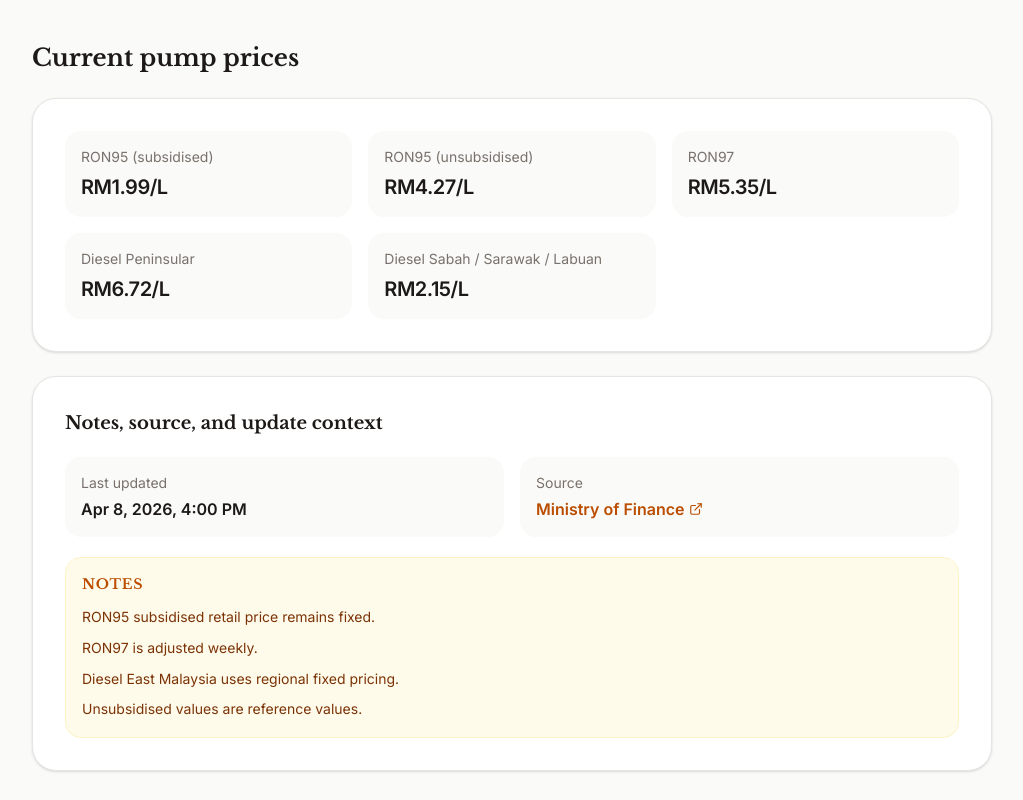
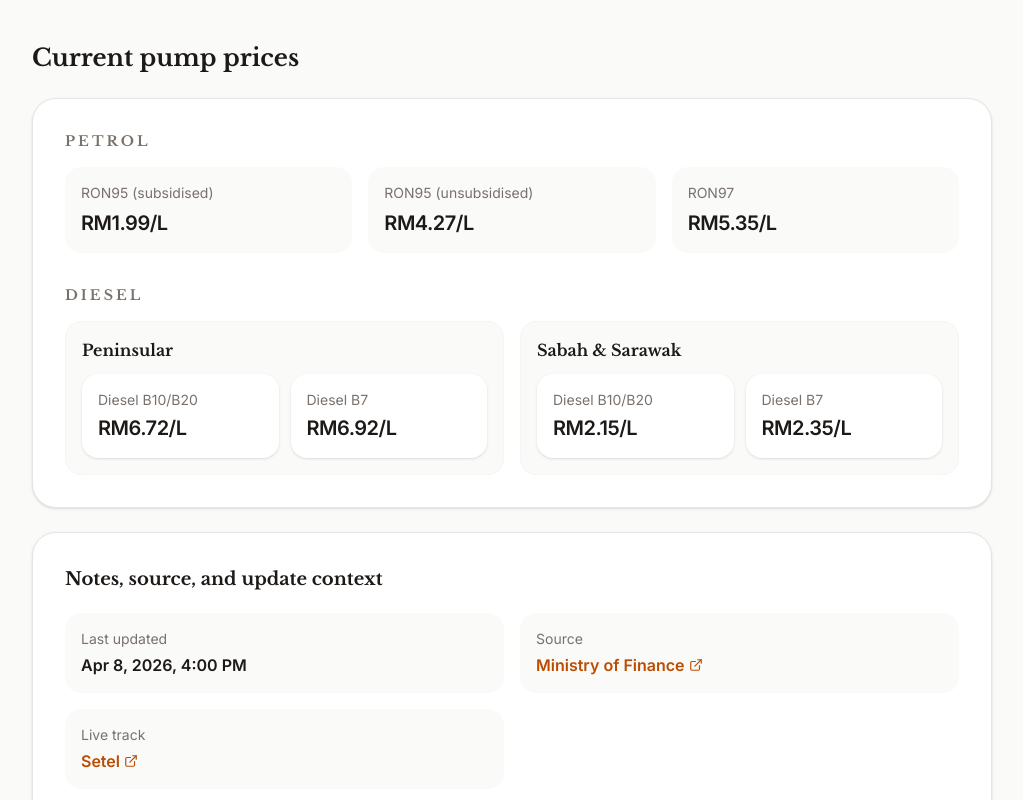
Before and after one commit to Lzchyi/WhatTheFuel, a React (Vite) app: page /#/ in a window 1280 px wide. Shown: the part 580-1380 px from the top of the page, without its empty margins (128-1151 px from the left). Built offline with nearby package versions, Linux system fonts and the light colour scheme.

Commit message:
Group fuel prices by fuel type

```diff
--- a/public/data/fuel-prices.json
+++ b/public/data/fuel-prices.json
@@ -1,28 +1,20 @@
 {
   "status": "verified",
   "updatedAt": "2026-04-08T16:00:00Z",
-  "disclaimer": "Prices shown here are source-backed snapshots from Ministry of Finance releases. The April 8 citation covers the latest subsidised and regional prices, while the retail-price release below shows the most recent full weekly table we confirmed.",
+  "disclaimer": "Prices shown here are source-backed snapshots from Ministry of Finance releases and the current live fuel tracker. The official release covers the base subsidy and weekly retail prices, while the tracker reflects the grade split people see at the pump.",
   "sections": [
     {
-      "title": "Current subsidised snapshot",
+      "title": "Current pump prices",
       "sourceLabel": "Ministry of Finance press citation",
       "sourceUrl": "https://www.mof.gov.my/portal/en/news/press-citations/govt-maintains-subsidised-prices-amid-global-oil-market-volatility",
       "items": [
         { "label": "BUDI95 RON95", "value": "RM1.99/L" },
         { "label": "RON95 unsubsidised", "value": "RM4.27/L" },
-        { "label": "Diesel Peninsular", "value": "RM6.72/L" },
-        { "label": "Diesel Sabah / Sarawak / Labuan", "value": "RM2.15/L" }
-      ]
-    },
-    {
-      "title": "Latest full weekly table we confirmed",
-      "sourceLabel": "Ministry of Finance press citation",
-      "sourceUrl": "https://www.mof.gov.my/portal/en/news/press-citations/govt-maintains-subsidised-prices-amid-global-oil-market-volatility",
-      "items": [
         { "label": "RON97", "value": "RM5.35/L" },
-        { "label": "RON95 unsubsidised", "value": "RM4.27/L" },
-        { "label": "Diesel Peninsular", "value": "RM6.72/L" },
-        { "label": "Diesel Sabah / Sarawak / Labuan", "value": "RM2.15/L" }
+        { "label": "Diesel B10/B20 Peninsular", "value": "RM6.72/L" },
+        { "label": "Diesel B7 Peninsular", "value": "RM6.92/L" },
+        { "label": "Diesel B10/B20 Sabah / Sarawak", "value": "RM2.15/L" },
+        { "label": "Diesel B7 Sabah / Sarawak", "value": "RM2.35/L" }
       ]
     }
   ],
--- a/src/lib/i18n.tsx
+++ b/src/lib/i18n.tsx
@@ -10,13 +10,19 @@ const translations: Record<Language, Dict> = {
     'prices.context_title': 'Notes, source, and update context',
     'prices.last_updated': 'Last updated',
     'prices.source': 'Source',
+    'prices.live_track': 'Live track',
     'prices.source_name': 'Ministry of Finance',
+    'prices.track_name': 'Setel',
     'prices.notes_title': 'Notes',
+    'prices.petrol_group': 'Petrol',
+    'prices.diesel_group': 'Diesel',
+    'prices.peninsular_group': 'Peninsular',
+    'prices.sabah_sarawak_group': 'Sabah & Sarawak',
     'prices.ron95_subsidised': 'RON95 (subsidised)',
     'prices.ron95_unsubsidised': 'RON95 (unsubsidised)',
     'prices.ron97': 'RON97',
-    'prices.diesel_peninsular': 'Diesel Peninsular',
-    'prices.diesel_east': 'Diesel Sabah / Sarawak / Labuan',
+    'prices.diesel_b10_b20': 'Diesel B10/B20',
+    'prices.diesel_b7': 'Diesel B7',
     'prices.note.1': 'RON95 subsidised retail price remains fixed.',
     'prices.note.2': 'RON97 is adjusted weekly.',
     'prices.note.3': 'Diesel East Malaysia uses regional fixed pricing.',
@@ -45,13 +51,19 @@ const translations: Record<Language, Dict> = {
     'prices.context_title': 'Nota, sumber, dan konteks kemas kini',
     'prices.last_updated': 'Kemas kini terakhir',
     'prices.source': 'Sumber',
+    'prices.live_track': 'Jejak langsung',
     'prices.source_name': 'Kementerian Kewangan',
+    'prices.track_name': 'Setel',
     'prices.notes_title': 'Nota',
+    'prices.petrol_group': 'Petrol',
+    'prices.diesel_group': 'Diesel',
+    'prices.peninsular_group': 'Semenanjung',
+    'prices.sabah_sarawak_group': 'Sabah & Sarawak',
     'prices.ron95_subsidised': 'RON95 (bersubsidi)',
     'prices.ron95_unsubsidised': 'RON95 (tanpa subsidi)',
     'prices.ron97': 'RON97',
-    'prices.diesel_peninsular': 'Diesel Semenanjung',
-    'prices.diesel_east': 'Diesel Sabah / Sarawak / Labuan',
+    'prices.diesel_b10_b20': 'Diesel B10/B20',
+    'prices.diesel_b7': 'Diesel B7',
     'prices.note.1': 'Harga runcit RON95 bersubsidi kekal tetap.',
     'prices.note.2': 'RON97 disesuaikan setiap minggu.',
     'prices.note.3': 'Diesel Malaysia Timur menggunakan harga tetap mengikut wilayah.',
@@ -80,13 +92,19 @@ const translations: Record<Language, Dict> = {
     'prices.context_title': '说明、来源与更新时间',
     'prices.last_updated': '最后更新',
     'prices.source': '来源',
+    'prices.live_track': '实时追踪',
     'prices.source_name': '财政部',
+    'prices.track_name': 'Setel',
     'prices.notes_title': '说明',
+    'prices.petrol_group': '汽油',
+    'prices.diesel_group': '柴油',
+    'prices.peninsular_group': '半岛',
+    'prices.sabah_sarawak_group': '沙巴与砂拉越',
     'prices.ron95_subsidised': 'RON95（补贴价）',
     'prices.ron95_unsubsidised': 'RON95（非补贴价）',
     'prices.ron97': 'RON97',
-    'prices.diesel_peninsular': '半岛柴油',
-    'prices.diesel_east': '沙巴 / 沙捞越 / 纳闽柴油',
+    'prices.diesel_b10_b20': '柴油 B10/B20',
+    'prices.diesel_b7': '柴油 B7',
     'prices.note.1': 'RON95 补贴零售价保持固定。',
     'prices.note.2': 'RON97 每周调整。',
     'prices.note.3': '东马柴油采用分区域固定定价。',
--- a/src/pages/Home.tsx
+++ b/src/pages/Home.tsx
@@ -22,15 +22,32 @@ export function Home() {
 
   const malaysiaNews = state.news.filter((item) => item.region === 'malaysia').slice(0, 2);
   const globalNews = state.news.filter((item) => item.region === 'global').slice(0, 2);
-  const snapshotSection = state.fuelPrices?.sections.find((section) => section.title === 'Current subsidised snapshot');
-  const weeklySection = state.fuelPrices?.sections.find((section) => section.title === 'Latest full weekly table we confirmed');
-  const sourceUrl = weeklySection?.sourceUrl ?? snapshotSection?.sourceUrl;
-  const currentPriceCards = [
-    { key: 'ron95_subsidised', label: t('prices.ron95_subsidised'), value: snapshotSection?.items.find((item) => item.label === 'BUDI95 RON95')?.value ?? '—' },
-    { key: 'ron95_unsubsidised', label: t('prices.ron95_unsubsidised'), value: snapshotSection?.items.find((item) => item.label === 'RON95 unsubsidised')?.value ?? '—' },
-    { key: 'ron97', label: t('prices.ron97'), value: weeklySection?.items.find((item) => item.label === 'RON97')?.value ?? '—' },
-    { key: 'diesel_peninsular', label: t('prices.diesel_peninsular'), value: weeklySection?.items.find((item) => item.label === 'Diesel Peninsular')?.value ?? '—' },
-    { key: 'diesel_east', label: t('prices.diesel_east'), value: weeklySection?.items.find((item) => item.label === 'Diesel Sabah / Sarawak / Labuan')?.value ?? snapshotSection?.items.find((item) => item.label === 'Diesel Sabah / Sarawak / Labuan')?.value ?? '—' },
+  const currentSection = state.fuelPrices?.sections[0];
+  const sourceUrl = currentSection?.sourceUrl;
+  const liveTrackUrl = 'https://www.setel.com/latest-fuel-prices-malaysia';
+  const getPrice = (label: string) => currentSection?.items.find((item) => item.label === label)?.value ?? '—';
+  const petrolCards = [
+    { key: 'ron95_subsidised', label: t('prices.ron95_subsidised'), value: getPrice('BUDI95 RON95') },
+    { key: 'ron95_unsubsidised', label: t('prices.ron95_unsubsidised'), value: getPrice('RON95 unsubsidised') },
+    { key: 'ron97', label: t('prices.ron97'), value: getPrice('RON97') },
+  ];
+  const dieselGroups = [
+    {
+      key: 'peninsular',
+      title: t('prices.peninsular_group'),
+      items: [
+        { key: 'diesel_b10_b20_pen', label: t('prices.diesel_b10_b20'), value: getPrice('Diesel B10/B20 Peninsular') },
+        { key: 'diesel_b7_pen', label: t('prices.diesel_b7'), value: getPrice('Diesel B7 Peninsular') },
+      ],
+    },
+    {
+      key: 'sabah_sarawak',
+      title: t('prices.sabah_sarawak_group'),
+      items: [
+        { key: 'diesel_b10_b20_east', label: t('prices.diesel_b10_b20'), value: getPrice('Diesel B10/B20 Sabah / Sarawak') },
+        { key: 'diesel_b7_east', label: t('prices.diesel_b7'), value: getPrice('Diesel B7 Sabah / Sarawak') },
+      ],
+    },
   ];
 
   return (
@@ -57,13 +74,41 @@ export function Home() {
         {state.fuelPrices ? (
           <div className="grid gap-6">
             <div className="rounded-3xl border border-stone-200 bg-white p-6 shadow-sm dark:border-stone-800 dark:bg-stone-900 sm:p-8">
-              <div className="grid gap-4 sm:grid-cols-2 xl:grid-cols-3">
-                {currentPriceCards.map((item) => (
-                  <div key={item.key} className="rounded-2xl bg-stone-50 p-4 dark:bg-stone-800/60">
-                    <div className="mb-1.5 text-sm text-stone-500 dark:text-stone-400">{item.label}</div>
-                    <div className="text-xl font-bold tracking-tight text-stone-900 dark:text-stone-100">{item.value}</div>
+              <div className="space-y-8">
+                <section>
+                  <div className="mb-4 flex items-center justify-between">
+                    <h3 className="text-sm font-bold uppercase tracking-[0.22em] text-stone-500 dark:text-stone-400">{t('prices.petrol_group')}</h3>
                   </div>
-                ))}
+                  <div className="grid gap-4 sm:grid-cols-3">
+                    {petrolCards.map((item) => (
+                      <div key={item.key} className="rounded-2xl bg-stone-50 p-4 dark:bg-stone-800/60">
+                        <div className="mb-1.5 text-sm text-stone-500 dark:text-stone-400">{item.label}</div>
+                        <div className="text-xl font-bold tracking-tight text-stone-900 dark:text-stone-100">{item.value}</div>
+                      </div>
+                    ))}
+                  </div>
+                </section>
+
+                <section>
+                  <div className="mb-4 flex items-center justify-between">
+                    <h3 className="text-sm font-bold uppercase tracking-[0.22em] text-stone-500 dark:text-stone-400">{t('prices.diesel_group')}</h3>
+                  </div>
+                  <div className="grid gap-4 lg:grid-cols-2">
+                    {dieselGroups.map((group) => (
+                      <div key={group.key} className="rounded-2xl border border-stone-100 bg-stone-50 p-4 dark:border-stone-800 dark:bg-stone-800/50">
+                        <h4 className="mb-3 text-base font-bold text-stone-900 dark:text-stone-100">{group.title}</h4>
+                        <div className="grid gap-3 sm:grid-cols-2">
+                          {group.items.map((item) => (
+                            <div key={item.key} className="rounded-2xl bg-white p-4 shadow-sm dark:bg-stone-900">
+                              <div className="mb-1 text-sm text-stone-500 dark:text-stone-400">{item.label}</div>
+                              <div className="text-xl font-bold tracking-tight text-stone-900 dark:text-stone-100">{item.value}</div>
+                            </div>
+                          ))}
+                        </div>
+                      </div>
+                    ))}
+                  </div>
+                </section>
               </div>
             </div>
 
@@ -78,6 +123,12 @@ export function Home() {
                   <div className="text-sm text-stone-500 dark:text-stone-400">{t('prices.source')}</div>
                   <a href={sourceUrl ?? 'https://www.mof.gov.my/portal/en/'} target="_blank" rel="noreferrer" className="mt-1 inline-flex items-center gap-1 font-semibold text-amber-700 hover:text-amber-800 dark:text-amber-500 dark:hover:text-amber-400">
                     {t('prices.source_name')} <ExternalLink size={14} />
+                  </a>
+                </div>
+                <div className="rounded-2xl bg-stone-50 p-4 dark:bg-stone-800/60">
+                  <div className="text-sm text-stone-500 dark:text-stone-400">{t('prices.live_track')}</div>
+                  <a href={liveTrackUrl} target="_blank" rel="noreferrer" className="mt-1 inline-flex items-center gap-1 font-semibold text-amber-700 hover:text-amber-800 dark:text-amber-500 dark:hover:text-amber-400">
+                    {t('prices.track_name')} <ExternalLink size={14} />
                   </a>
                 </div>
               </div>
```
Also changed, not shown: public/data/news.json.
